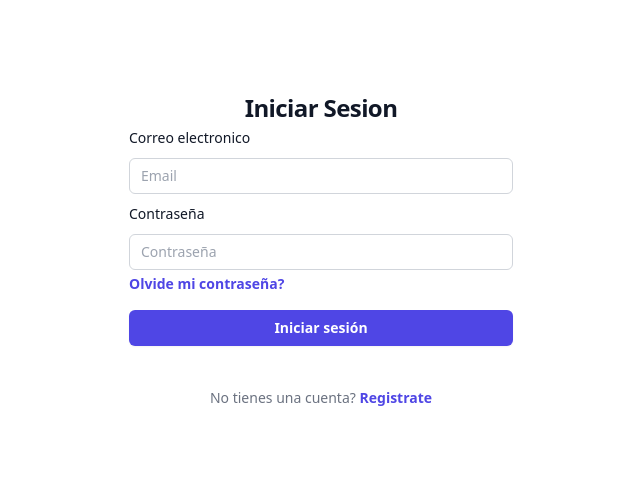
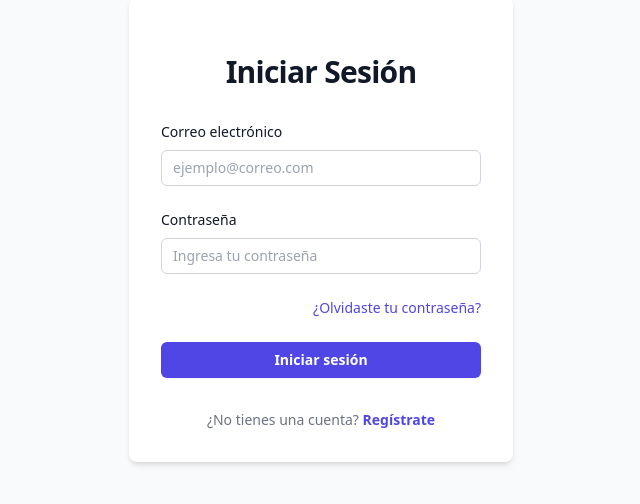
Before and after one commit to Ivaan1/gestion-de-albaranes, a Next.js app: page / in a window 1280 px wide. Shown: the part 170-674 px from the top of the page, without its empty margins (319-959 px from the left). Built offline with nearby package versions, Linux system fonts and the light colour scheme.

Commit message:
login form modificado

```diff
--- a/src/components/page/auth/LoginForm.jsx
+++ b/src/components/page/auth/LoginForm.jsx
@@ -1,6 +1,6 @@
 'use client';
 
-import {React,  useState } from 'react';
+import React, { useState } from 'react';
 import Link from 'next/link';
 import Cookies from 'js-cookie';
 import { useRouter } from 'next/navigation';
@@ -8,7 +8,6 @@ import { loginUser } from '@/app/utils/api';
 import Loading from '@/components/menu/loading';
 
 const LoginForm = () => {
-
   const router = useRouter();
 
   const [errorMessage, setErrorMessage] = useState('');
@@ -24,6 +23,17 @@ const LoginForm = () => {
       ...prevState,
       [name]: value,
     }));
+
+    // Limpiar errores cuando el usuario empiece a escribir
+    if (errorMessage) {
+      setErrorMessage('');
+    }
+  };
+
+  // Validación de email
+  const isValidEmail = (email) => {
+    const emailRegex = /^[^\s@]+@[^\s@]+\.[^\s@]+$/;
+    return emailRegex.test(email);
   };
 
   const handleSubmit = async (e) => {
@@ -33,138 +43,182 @@ const handleSubmit = async (e) => {
     let token = null;
 
     try {
-
+      // Validaciones mejoradas
       if (!formData.email || !formData.password) {
         setErrorMessage("Por favor ingresa tu correo y contraseña.");
         setIsLoading(false);
-			return; // Detener el flujo si falta un campo
+        return;
+      }
+
+      if (!isValidEmail(formData.email)) {
+        setErrorMessage("Por favor ingresa un correo electrónico válido.");
+        setIsLoading(false);
+        return;
+      }
+
+      if (formData.password.length < 6) {
+        setErrorMessage("La contraseña debe tener al menos 6 caracteres.");
+        setIsLoading(false);
+        return;
       }
 
       token = await loginUser(formData);
 
-
       if (token) {
         Cookies.set('jwt', token);
         router.push('/PaginaGestion');
-    	}else{
+      } else {
         setErrorMessage("Usuario o contraseña no válidos");
+        // Mantener el email pero limpiar la contraseña
+        setFormData(prevState => ({
+          ...prevState,
+          password: ""
+        }));
       }
-  	}catch (error){
+    } catch (error) {
       console.error('Error al intentar iniciar sesión:', error);
+
+      // Mensajes de error más específicos basados en el tipo de error
+      if (error.response?.status === 401) {
+        setErrorMessage("Credenciales incorrectas. Verifica tu correo y contraseña.");
+      } else if (error.response?.status === 429) {
+        setErrorMessage("Demasiados intentos de inicio de sesión. Intenta más tarde.");
+      } else if (error.code === 'NETWORK_ERROR') {
+        setErrorMessage("Error de conexión. Verifica tu conexión a internet.");
+      } else {
         setErrorMessage("Ocurrió un error al intentar iniciar sesión. Por favor, inténtalo de nuevo.");
-  	}finally{
+      }
+
+      // Mantener el email pero limpiar la contraseña en caso de error
+      setFormData(prevState => ({
+        ...prevState,
+        password: ""
+      }));
+    } finally {
       if (!token) {
-      	setIsLoading(false);  //volvemos al formulario si no hay login exitoso
+        setIsLoading(false);
       }
     }
   };
 
-
-
   return (
     <>
-
-    <main className="flex items-center justify-center h-screen">
-
-    {!isLoading && <div className="w-full max-w-md p-8">
-
-        {/* CAMPO DE INICIAR SESION */}
-        <div className="mt-10 sm:mx-auto sm:w-full sm:max-w-sm">
-
-
-			{/* Titulo */}
-			<div className ="sm:mx-auto sm:w-full sm:max-w-sm">
-            	<h2 className ="mt-10 text-center text-2xl/9 font-bold tracking-tight text-gray-900">Iniciar Sesion</h2>
+      <main className="flex items-center justify-center min-h-screen bg-gray-50">
+        {!isLoading && (
+          <div className="w-full max-w-md p-8">
+            <div className="bg-white rounded-lg shadow-md p-8">
+              {/* Título */}
+              <div className="sm:mx-auto sm:w-full sm:max-w-sm">
+                <h2 className="mt-6 text-center text-3xl font-bold tracking-tight text-gray-900">
+                  Iniciar Sesión
+                </h2>
               </div>
 
-        	<form onSubmit={handleSubmit}>
-
-				{/* campo correo */}
-          		<div >
-             		<label  className="block text-sm/6 font-medium text-gray-900">Correo electronico</label>
-                  		<div className='mt-2'>
+              <form onSubmit={handleSubmit} className="mt-8 space-y-6">
+                {/* Campo correo */}
+                <div>
+                  <label htmlFor="email" className="block text-sm font-medium text-gray-900">
+                    Correo electrónico
+                  </label>
+                  <div className="mt-2">
                     <input
                       type="email"
-                          	placeholder="Email"
                       id="email"
                       name="email"
+                      value={formData.email}
                       onChange={handleChange}
-                           	className='block w-full rounded-md bg-white px-3 py-1.5 text-base
+                      placeholder="ejemplo@correo.com"
+                      autoComplete="email"
+                      required
+                      className="block w-full rounded-md bg-white px-3 py-2 text-base
                         text-gray-900 outline outline-1 -outline-offset-1 outline-gray-300
                         placeholder:text-gray-400 focus:outline focus:outline-2 focus:-outline-offset-2
-                           focus:outline-indigo-600 sm:text-sm/6'
+                        focus:outline-indigo-600 sm:text-sm transition-colors"
                     />
                   </div>
                 </div>
 
-           		{/* campo contraseña */}
-            	<div className='mt-2'>
+                {/* Campo contraseña */}
                 <div>
-                 		<label  className="block text-sm/6 font-medium text-gray-900">Contraseña</label>
-                 	</div>
-                    <div className='mt-2'>
+                  <label htmlFor="password" className="block text-sm font-medium text-gray-900">
+                    Contraseña
+                  </label>
+                  <div className="mt-2">
                     <input
                       type="password"
                       id="password"
                       name="password"
-                        placeholder="Contraseña"
+                      value={formData.password}
                       onChange={handleChange}
-                        className="block w-full rounded-md bg-white px-3 py-1.5 text-base
+                      placeholder="Ingresa tu contraseña"
+                      autoComplete="current-password"
+                      required
+                      className="block w-full rounded-md bg-white px-3 py-2 text-base
                         text-gray-900 outline outline-1 -outline-offset-1 outline-gray-300
                         placeholder:text-gray-400 focus:outline focus:outline-2 focus:-outline-offset-2
-                       	  focus:outline-indigo-600 sm:text-sm/6"
+                        focus:outline-indigo-600 sm:text-sm transition-colors"
                     />
                   </div>
-
                 </div>
 
-				{/* campo recordar contraseña */}
-                <div className="text-sm mt-1">
-                         <Link href="#" className="font-semibold text-indigo-600 hover:text-indigo-500">Olvide mi contraseña?</Link>
+                {/* Enlace recordar contraseña */}
+                <div className="flex items-center justify-end">
+                  <div className="text-sm">
+                    <Link
+                      href="/auth/forgot-password"
+                      className="font-medium text-indigo-600 hover:text-indigo-500 transition-colors"
+                    >
+                      ¿Olvidaste tu contraseña?
+                    </Link>
+                  </div>
                 </div>
 
-				{/* boton iniciar sesion */}
-          		<div className='mt-4'>
-            		<button type="submit" className='flex w-full justify-center rounded-md
-           			 bg-indigo-600 px-3 py-1.5 text-sm/6 font-semibold text-white shadow-sm
-           			 hover:bg-indigo-500 focus-visible:outline focus-visible:outline-2
-            			focus-visible:outline-offset-2 focus-visible:outline-indigo-600'>Iniciar sesión</button>
-          		</div>
-
-				{/* mensaje de error */}
-          		<div className='mt-4'>
+                {/* Mensaje de error */}
                 {errorMessage && (
-                	<div className='text-sm font-medium text-red-600 mb-2'>
+                  <div className="rounded-md bg-red-50 p-4">
+                    <div className="text-sm font-medium text-red-800">
                       {errorMessage}
                     </div>
+                  </div>
                 )}
+
+                {/* Botón iniciar sesión */}
+                <div>
+                  <button
+                    type="submit"
+                    disabled={isLoading}
+                    className="flex w-full justify-center rounded-md bg-indigo-600 px-3 py-2
+                      text-sm font-semibold text-white shadow-sm hover:bg-indigo-500
+                      focus-visible:outline focus-visible:outline-2 focus-visible:outline-offset-2
+                      focus-visible:outline-indigo-600 disabled:opacity-50 disabled:cursor-not-allowed
+                      transition-colors"
+                  >
+                    {isLoading ? 'Iniciando sesión...' : 'Iniciar sesión'}
+                  </button>
                 </div>
-
               </form>
 
-        	<p className="mt-10 text-center text-sm/6 text-gray-500">
-            	No tienes una cuenta?
-				<Link href="/auth/Register" className="font-semibold text-indigo-600 hover:text-indigo-500"> Registrate</Link>
+              <p className="mt-8 text-center text-sm text-gray-500">
+                ¿No tienes una cuenta?{' '}
+                <Link
+                  href="/auth/Register"
+                  className="font-semibold text-indigo-600 hover:text-indigo-500 transition-colors"
+                >
+                  Regístrate
+                </Link>
               </p>
+            </div>
+          </div>
+        )}
+      </main>
 
-		</div>
-
-
-    </div>}
-
-    </main>
       {isLoading && (
-                <div className="fixed top-0 left-0 w-screen h-screen z-50">
+        <div className="fixed inset-0 bg-black bg-opacity-50 flex items-center justify-center z-50">
           <Loading />
         </div>
       )}
-
     </>
-
   );
-
-
 };
 
-
 export default LoginForm;
```
Lines whose indentation alone changed are shown as unchanged.
